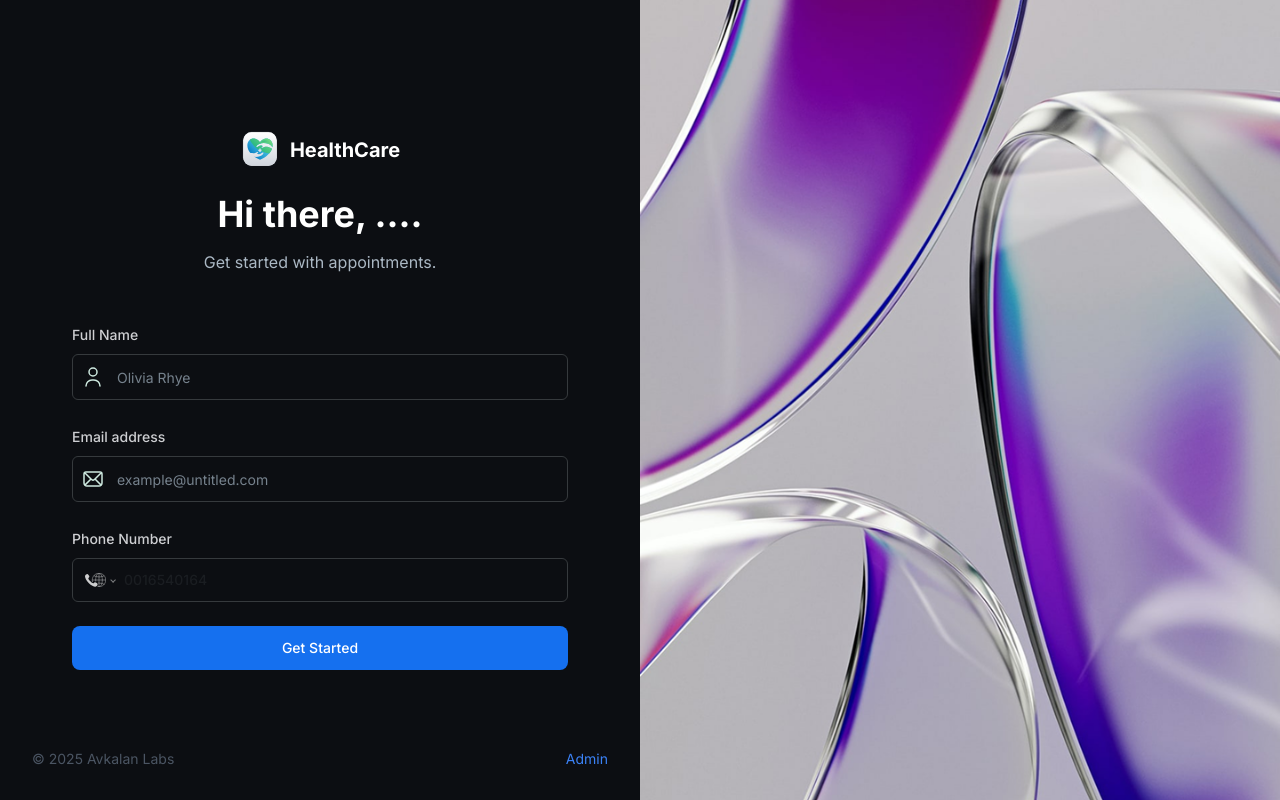
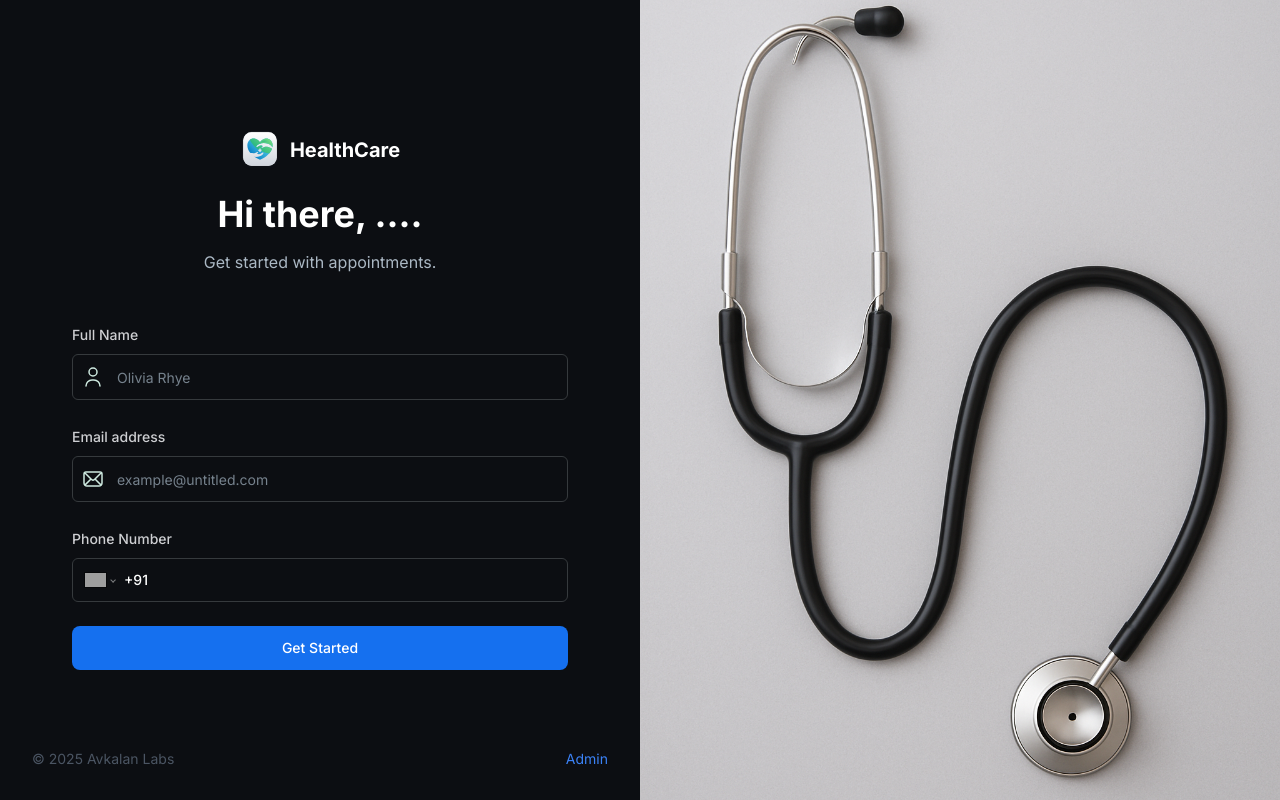
Before and after one commit to yogesh-avkalan/healthcare-website, a Next.js app: page / in a window 1280 px wide. Built offline with nearby package versions, Linux system fonts and the light colour scheme; no server answers; grey boxes are pictures that could not be loaded.

Commit message:
change image

```diff
--- a/components/CustomFormField.tsx
+++ b/components/CustomFormField.tsx
@@ -80,11 +80,11 @@ const RenderInput = ({ field, props }: { field: any; props: CustomProps }) => {
       return (
         <FormControl>
           <PhoneInput
-            // defaultCountry="IN"
+            defaultCountry="IN"
             placeholder={props.placeholder}
-            // international
-            // withCountryCallingCode
-            // value={field.value as E164Number | undefined}
+            international
+            withCountryCallingCode
+            value={field.value as E164Number | undefined}
             onChange={field.onChange}
             className="input-phone"
           />
```
Also changed, not shown: public/assets/images/onboarding-img.png, public/assets/images/section22.png (added).
